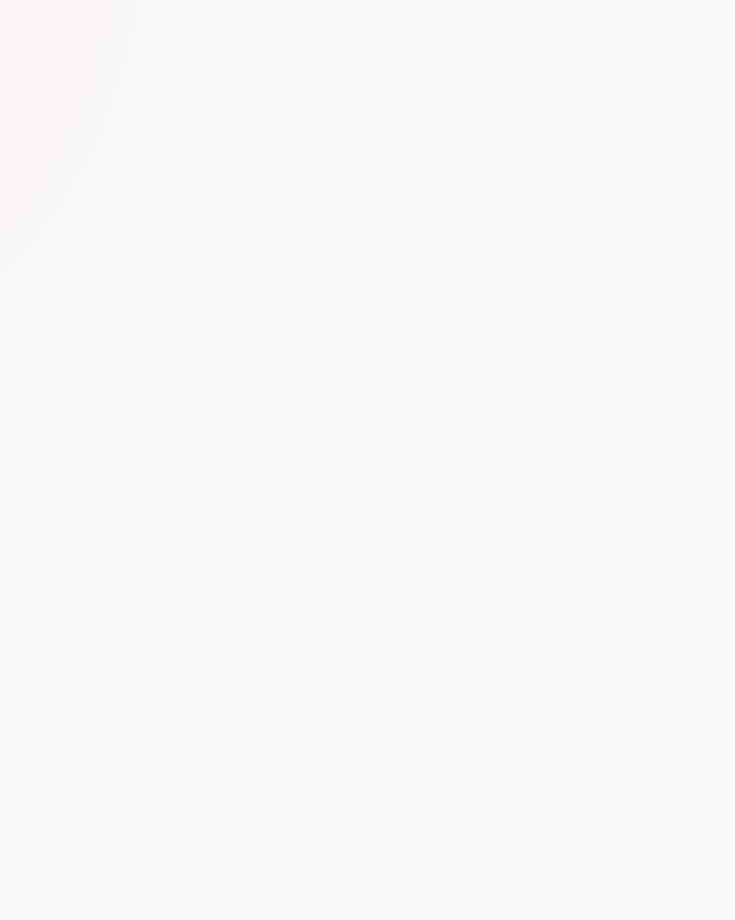
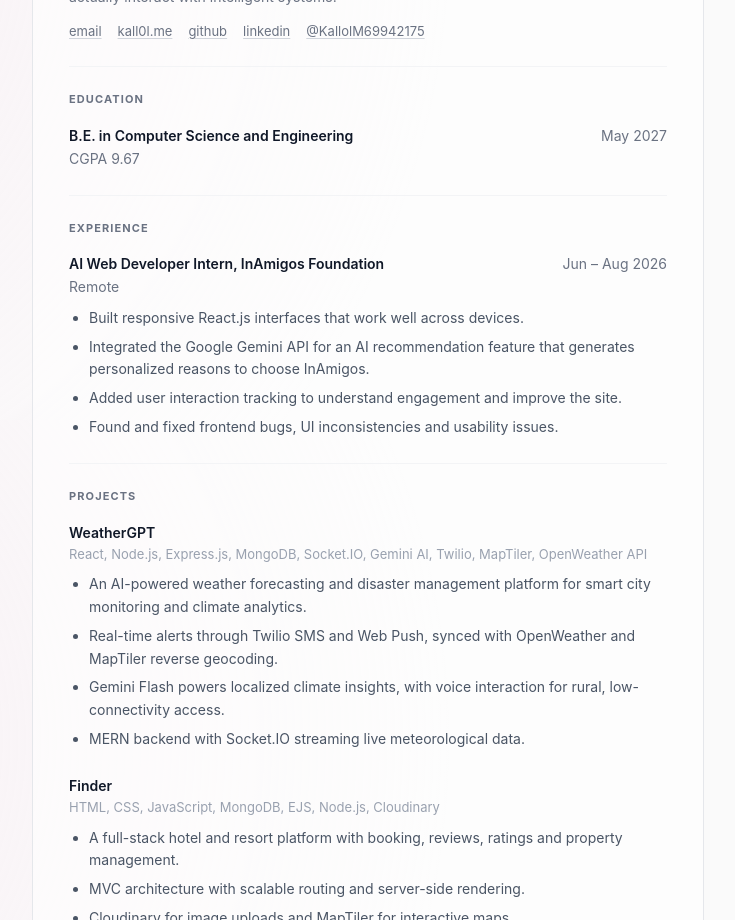
Before and after one commit to Kallol-JU/my-digital-garden, a React (Vite) app in the folder client/: page /resume in a window 1280 px wide. Before the commit this address had no page. Shown: the part 380-1300 px from the top of the page, without its empty margins (268-1003 px from the left). Before the commit the page ends 800 px from the top, so only its background shows below. Built offline with nearby package versions, Linux system fonts and the light colour scheme.

Commit message:
new resume page added

```diff
--- a/client/src/App.jsx
+++ b/client/src/App.jsx
@@ -9,6 +9,7 @@ import WritingDetail from "./pages/WritingDetail";
 import List100 from "./pages/List100";
 import Admin from "./pages/Admin";
 import { Analytics } from "@vercel/analytics/react";
+import Resume from "./pages/Resume";
 
 function App() {
   const adminRoute = import.meta.env.VITE_ADMIN_ROUTE || "kallol-admin";
@@ -24,6 +25,7 @@ function App() {
           <Route path="writings" element={<Writings />} />
           <Route path="writings/:slug" element={<WritingDetail />} />
           <Route path="list100" element={<List100 />} />
+          <Route path="/resume" element={<Resume />} />
           <Route path={adminRoute} element={<Admin />} />
         </Route>
       </Routes>
--- a/client/src/pages/Home.jsx
+++ b/client/src/pages/Home.jsx
@@ -121,14 +121,9 @@ export default function Home() {
           this
         </a>{" "}
         and ask about me or read my resume{" "}
-        <a
-          href="/Kallol_resume.pdf"
-          target="_blank"
-          rel="noopener noreferrer"
-          className="text-blue-600 hover:underline"
-        >
+        <Link to="/resume" className="text-blue-600 hover:underline">
           here
-        </a>
+        </Link>
         .
       </p>
     </div>
--- /dev/null
+++ b/client/src/pages/Resume.jsx
@@ -0,0 +1,248 @@
+// src/pages/Resume.jsx
+const PDF_URL = "/Kallol_resume.pdf";
+
+const links = [
+  { label: "email", href: "mailto:mukherjeekallol42@gmail.com" },
+  { label: "kall0l.me", href: "https://kall0l.me" },
+  { label: "github", href: "https://github.com/Kallol-JU" },
+  {
+    label: "linkedin",
+    href: "https://www.linkedin.com/in/kallol-mukherjee-444124389/",
+  },
+  { label: "@KallolM69942175", href: "https://x.com/KallolM69942175" },
+];
+
+// Fill in `github` / `live` with your real repo + deployment URLs.
+// Links with an empty string are hidden automatically.
+const projects = [
+  {
+    name: "WeatherGPT",
+    stack:
+      "React, Node.js, Express.js, MongoDB, Socket.IO, Gemini AI, Twilio, MapTiler, OpenWeather API",
+    github: "",
+    live: "",
+    points: [
+      "An AI-powered weather forecasting and disaster management platform for smart city monitoring and climate analytics.",
+      "Real-time alerts through Twilio SMS and Web Push, synced with OpenWeather and MapTiler reverse geocoding.",
+      "Gemini Flash powers localized climate insights, with voice interaction for rural, low-connectivity access.",
+      "MERN backend with Socket.IO streaming live meteorological data.",
+    ],
+  },
+  {
+    name: "Finder",
+    stack: "HTML, CSS, JavaScript, MongoDB, EJS, Node.js, Cloudinary",
+    github: "",
+    live: "",
+    points: [
+      "A full-stack hotel and resort platform with booking, reviews, ratings and property management.",
+      "MVC architecture with scalable routing and server-side rendering.",
+      "Cloudinary for image uploads and MapTiler for interactive maps.",
+    ],
+  },
+  {
+    name: "Collab-on-Canvas",
+    stack:
+      "React, Tailwind CSS, HTML5 Canvas, Node.js, Express.js, Socket.IO, Vite",
+    github: "",
+    live: "",
+    points: [
+      "A real-time collaborative whiteboard with private solo drawing and room-based multi-user sessions.",
+      "Canvas drawing with colors, brush controls, eraser and image download.",
+      "Socket.IO room management, live drawing sync and canvas history sync, deployed on Render.",
+    ],
+  },
+];
+
+const skills = [
+  ["Languages", "C/C++, Java, JavaScript, SQL, NoSQL, HTML/CSS"],
+  ["Frameworks", "React, Node.js, Express.js, Socket.IO, Tailwind CSS"],
+  ["Databases & cloud", "MongoDB, Cloudinary"],
+  ["Tools", "Git, GitHub, VS Code, Figma, Linux/Unix"],
+  [
+    "Core areas",
+    "Data Structures & Algorithms, Full-Stack Web Development, Competitive Programming",
+  ],
+];
+
+const achievements = [
+  "Solved 100+ problems on LeetCode and Codeforces",
+  "GMR 167 in JELET, 99 percentile (top 0.596%)",
+  "1st place at the NCP-ROBO competition",
+];
+
+const certifications = [
+  "DELTA Web Developer Bootcamp 2025",
+  "ALPHA Competitive Programmer Bootcamp 2026",
+  "NPTEL Soft Skill Development",
+  "NPTEL Database Management System",
+  "Udemy: Mastering Data Structures and Algorithms using C and C++ (Abdul Bari)",
+];
+
+const linkCls =
+  "underline decoration-gray-300 underline-offset-2 hover:decoration-gray-700 hover:text-gray-900 transition-colors";
+
+function Section({ title, children }) {
+  return (
+    <section className="py-6 border-t border-gray-100 first:border-t-0 first:pt-0">
+      <h2 className="text-[11px] font-bold tracking-widest text-gray-500 uppercase mb-4">
+        {title}
+      </h2>
+      {children}
+    </section>
+  );
+}
+
+export default function Resume() {
+  return (
+    <div className="animate-fade-in max-w-2xl pt-12 pb-20">
+      {/* Page header */}
+      <div className="flex items-start justify-between gap-4 mb-8">
+        <div>
+          <h1 className="text-3xl font-bold mb-2 text-gray-900">Resume</h1>
+          <p className="text-sm text-gray-500">
+            Resumes are useless... I'd rather tell you my story.
+          </p>
+        </div>
+        <a
+          href={PDF_URL}
+          target="_blank"
+          rel="noopener noreferrer"
+          download
+          className="shrink-0 text-xs text-blue-600 border border-gray-200 rounded-full px-3 py-1.5 hover:bg-gray-50 transition-colors"
+        >
+          Download PDF
+        </a>
+      </div>
+
+      {/* Resume card */}
+      <article className="border border-gray-200 rounded-lg bg-white/60 px-6 sm:px-9 py-8 text-[14px] leading-relaxed text-gray-700">
+        {/* Identity */}
+        <header className="pb-6">
+          <h2 className="text-xl font-bold text-gray-900">Kallol Mukherjee</h2>
+          <p className="text-gray-500 mt-1">
+            I work somewhere between design, engineering, and figuring out how
+            people should actually interact with intelligent systems.
+          </p>
+          <div className="flex flex-wrap gap-x-4 gap-y-1 mt-3 text-[13px] text-gray-500">
+            {links.map((l) => (
+              <a
+                key={l.label}
+                href={l.href}
+                target={l.href.startsWith("mailto") ? undefined : "_blank"}
+                rel="noopener noreferrer"
+                className={linkCls}
+              >
+                {l.label}
+              </a>
+            ))}
+          </div>
+        </header>
+
+        <Section title="Education">
+          <div className="flex justify-between gap-4">
+            <p className="text-gray-900 font-semibold">
+              B.E. in Computer Science and Engineering
+            </p>
+            <span className="text-gray-500 shrink-0">May 2027</span>
+          </div>
+          <p className="text-gray-500">CGPA 9.67</p>
+        </Section>
+
+        <Section title="Experience">
+          <div className="flex justify-between gap-4">
+            <p className="text-gray-900 font-semibold">
+              AI Web Developer Intern, InAmigos Foundation
+            </p>
+            <span className="text-gray-500 shrink-0">Jun – Aug 2026</span>
+          </div>
+          <p className="text-gray-500 mb-2">Remote</p>
+          <ul className="list-disc pl-5 space-y-1.5 text-gray-600">
+            <li>
+              Built responsive React.js interfaces that work well across
+              devices.
+            </li>
+            <li>
+              Integrated the Google Gemini API for an AI recommendation feature
+              that generates personalized reasons to choose InAmigos.
+            </li>
+            <li>
+              Added user interaction tracking to understand engagement and
+              improve the site.
+            </li>
+            <li>
+              Found and fixed frontend bugs, UI inconsistencies and usability
+              issues.
+            </li>
+          </ul>
+        </Section>
+
+        <Section title="Projects">
+          <div className="space-y-6">
+            {projects.map((p) => (
+              <div key={p.name}>
+                <div className="flex items-baseline gap-3">
+                  <p className="text-gray-900 font-semibold">{p.name}</p>
+                  {p.github && (
+                    <a
+                      href={p.github}
+                      target="_blank"
+                      rel="noopener noreferrer"
+                      className={`text-[13px] text-gray-500 ${linkCls}`}
+                    >
+                      github
+                    </a>
+                  )}
+                  {p.live && (
+                    <a
+                      href={p.live}
+                      target="_blank"
+                      rel="noopener noreferrer"
+                      className={`text-[13px] text-gray-500 ${linkCls}`}
+                    >
+                      live
+                    </a>
+                  )}
+                </div>
+                <p className="text-[13px] text-gray-400 mb-2">{p.stack}</p>
+                <ul className="list-disc pl-5 space-y-1.5 text-gray-600">
+                  {p.points.map((pt) => (
+                    <li key={pt}>{pt}</li>
+                  ))}
+                </ul>
+              </div>
+            ))}
+          </div>
+        </Section>
+
+        <Section title="Skills">
+          <dl className="space-y-1.5">
+            {skills.map(([k, v]) => (
+              <div key={k} className="sm:flex gap-3">
+                <dt className="text-gray-900 font-semibold sm:w-36 shrink-0">
+                  {k}
+                </dt>
+                <dd className="text-gray-600">{v}</dd>
+              </div>
+            ))}
+          </dl>
+        </Section>
+
+        <Section title="Achievements">
+          <ul className="list-disc pl-5 space-y-1.5 text-gray-600">
+            {achievements.map((a) => (
+              <li key={a}>{a}</li>
+            ))}
+          </ul>
+        </Section>
+
+        <Section title="Certifications">
+          <ul className="list-disc pl-5 space-y-1.5 text-gray-600">
+            {certifications.map((c) => (
+              <li key={c}>{c}</li>
+            ))}
+          </ul>
+        </Section>
+      </article>
+    </div>
+  );
+}
```
